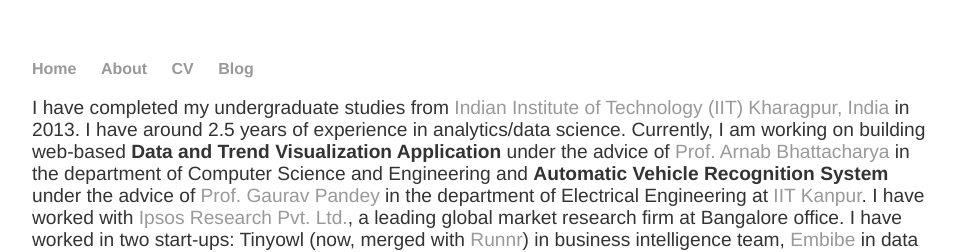
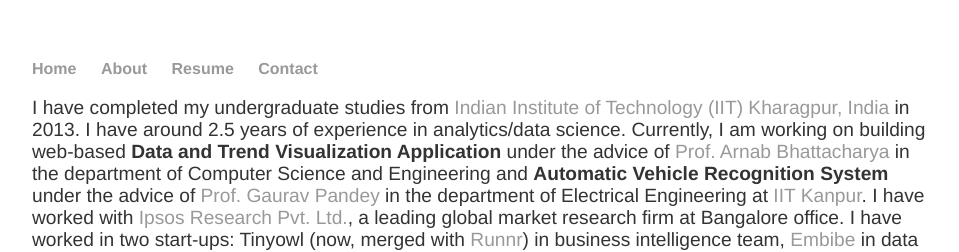
Before and after one commit to Dheeraj2444/Dheeraj2444.github.io, a Jekyll site: the page built from about/index.html, in a window 1280 px wide. Shown: the top 252 px of the page, without its empty margins (160-1119 px from the left). Built offline with Jekyll 4.4.1, drawn with Linux system fonts in a browser that asks for light colours.

Commit message:
Update default.html

```diff
--- a/_layouts/default.html
+++ b/_layouts/default.html
@@ -10,8 +10,8 @@
 	    		<ul>
 	        		<li><a href="/">Home</a></li>
 		        	<li><a href="/about">About</a></li>
-	        		<li><a href="/cv">CV</a></li>
-	        		<li><a href="/blog">Blog</a></li>
+	        		<li><a href="/resume">Resume</a></li>
+	        		<li><a href="/contact">Contact</a></li>
 	    		</ul>
 			</nav>
 			<div class="container">
```
